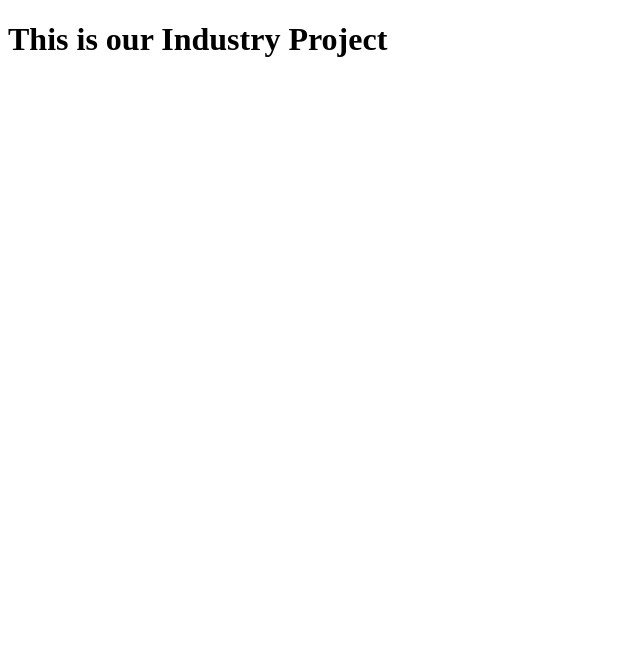
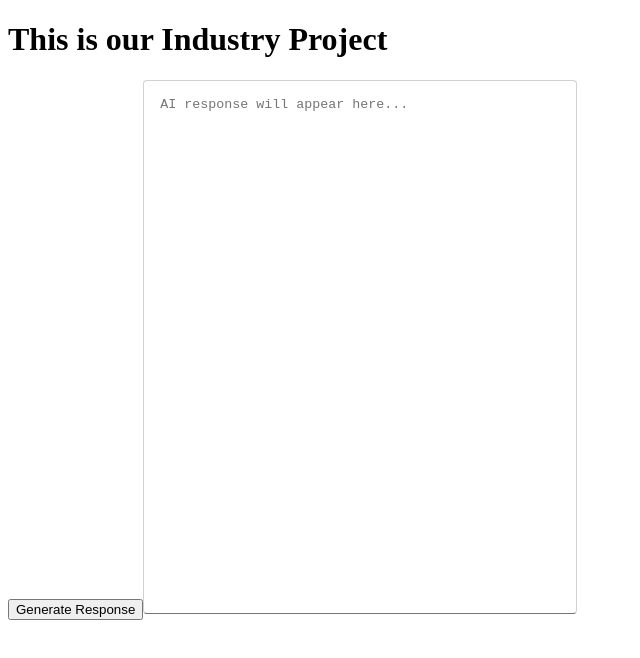
Before and after one commit to canadiankay/transparai-client, a React (Vite) app: page / in a window 1280 px wide. Shown: the top 658 px of the page, without its empty margins (0-640 px from the left). Built offline with nearby package versions, Linux system fonts and the light colour scheme.

Commit message:
connect generate response functionality

```diff
--- a/src/App.jsx
+++ b/src/App.jsx
@@ -1,9 +1,11 @@
 import "./App.scss";
+import ResponseWindow from "./ResponseWindow/ResponseWindow";
 
 function App() {
   return (
     <>
       <h1>This is our Industry Project</h1>
+      <ResponseWindow />
     </>
   );
 }
--- /dev/null
+++ b/src/ResponseWindow/ResponseWindow.jsx
@@ -0,0 +1,47 @@
+import { useState } from "react";
+import axios from "axios";
+import "./ResponseWindow.scss";
+
+export default function ResponseWindow() {
+  const [aiResponse, setAiResponse] = useState("");
+  const [loading, setLoading] = useState(false);
+  const [formData, setFormData] = useState({
+    products: "MS Teams",
+    industry: "automotive",
+    painPoints: "data management",
+  });
+
+  const generateResponse = async () => {
+    if (loading) return;
+    setLoading(true);
+
+    try {
+      const response = await axios.post(
+        "http://localhost:8080/api/openai",
+        formData
+      );
+      console.log(response.data);
+      setAiResponse(response.data || "No response received.");
+    } catch (err) {
+      console.error("Error generating response:", err);
+    } finally {
+      setLoading(false);
+    }
+  };
+
+  return (
+    <section className="response-section">
+      <div className="response">
+        <button onClick={generateResponse} disabled={loading}>
+          {loading ? "Generating..." : "Generate Response"}
+        </button>
+        <textarea
+          className="response__box"
+          readOnly
+          placeholder="AI response will appear here..."
+          value={aiResponse}
+        />
+      </div>
+    </section>
+  );
+}
--- /dev/null
+++ b/src/ResponseWindow/ResponseWindow.scss
@@ -0,0 +1,40 @@
+.response {
+  height: 500px;
+  width: 800px;
+  &__box {
+    height: 100%;
+    width: 50%;
+    border-radius: 4px;
+    border-color: #d1d1d1;
+    border-bottom: 1px solid;
+    padding: 1rem;
+    color: #767676;
+    resize: none;
+
+    &:not(:placeholder-shown) {
+      color: black;
+    }
+  }
+}
+
+textarea::-webkit-scrollbar {
+  width: 8px;
+  &::-webkit-scrollbar-track {
+    background: #f3f3f3;
+    border-radius: 10px;
+  }
+
+  &::-webkit-scrollbar-thumb {
+    background: #c8c8c8;
+    border-radius: 10px;
+    transition: background 0.3s ease-in-out;
+  }
+
+  &::-webkit-scrollbar-thumb:hover {
+    background: #a6a6a6;
+  }
+
+  &::-webkit-scrollbar-thumb:active {
+    background: #767676;
+  }
+}
```
